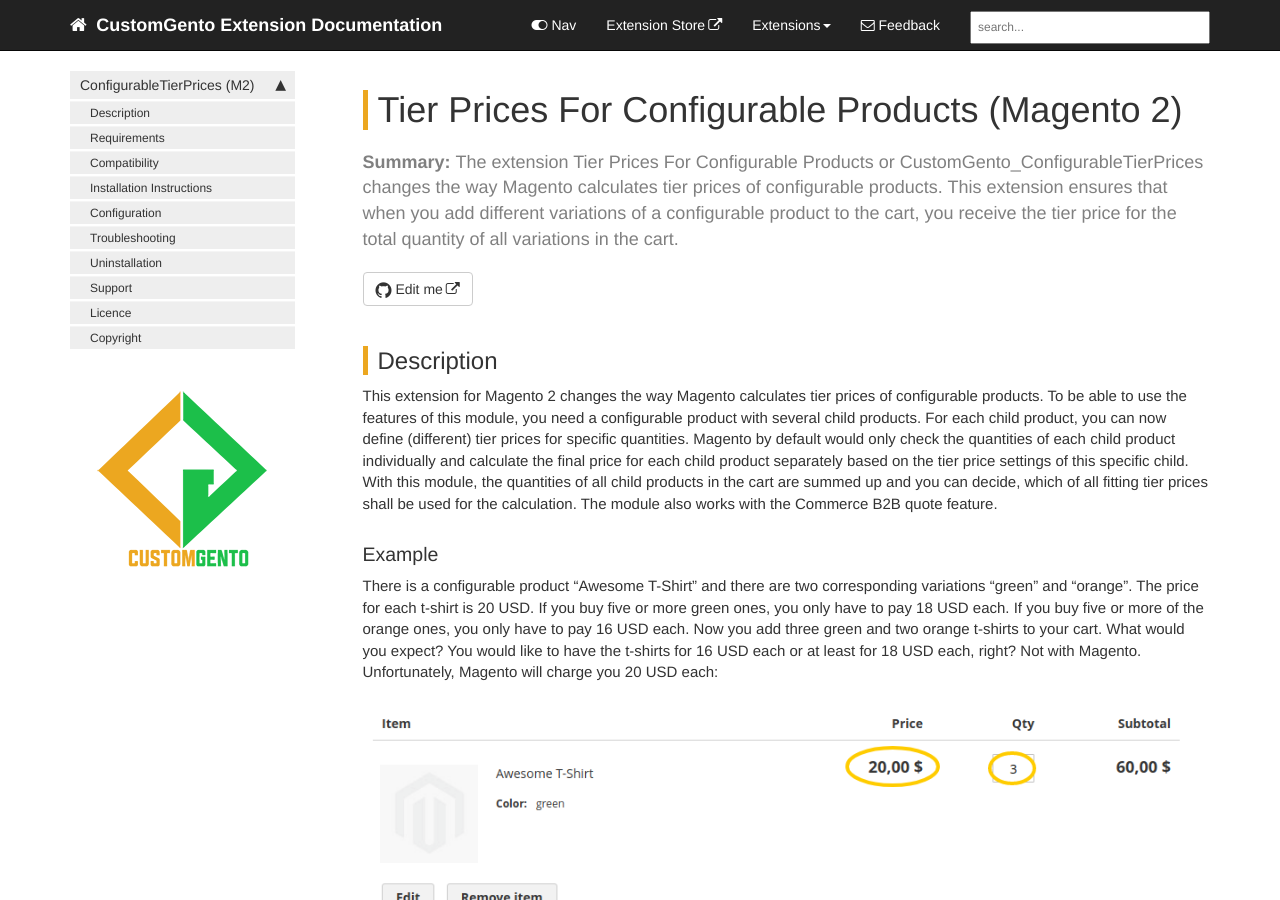
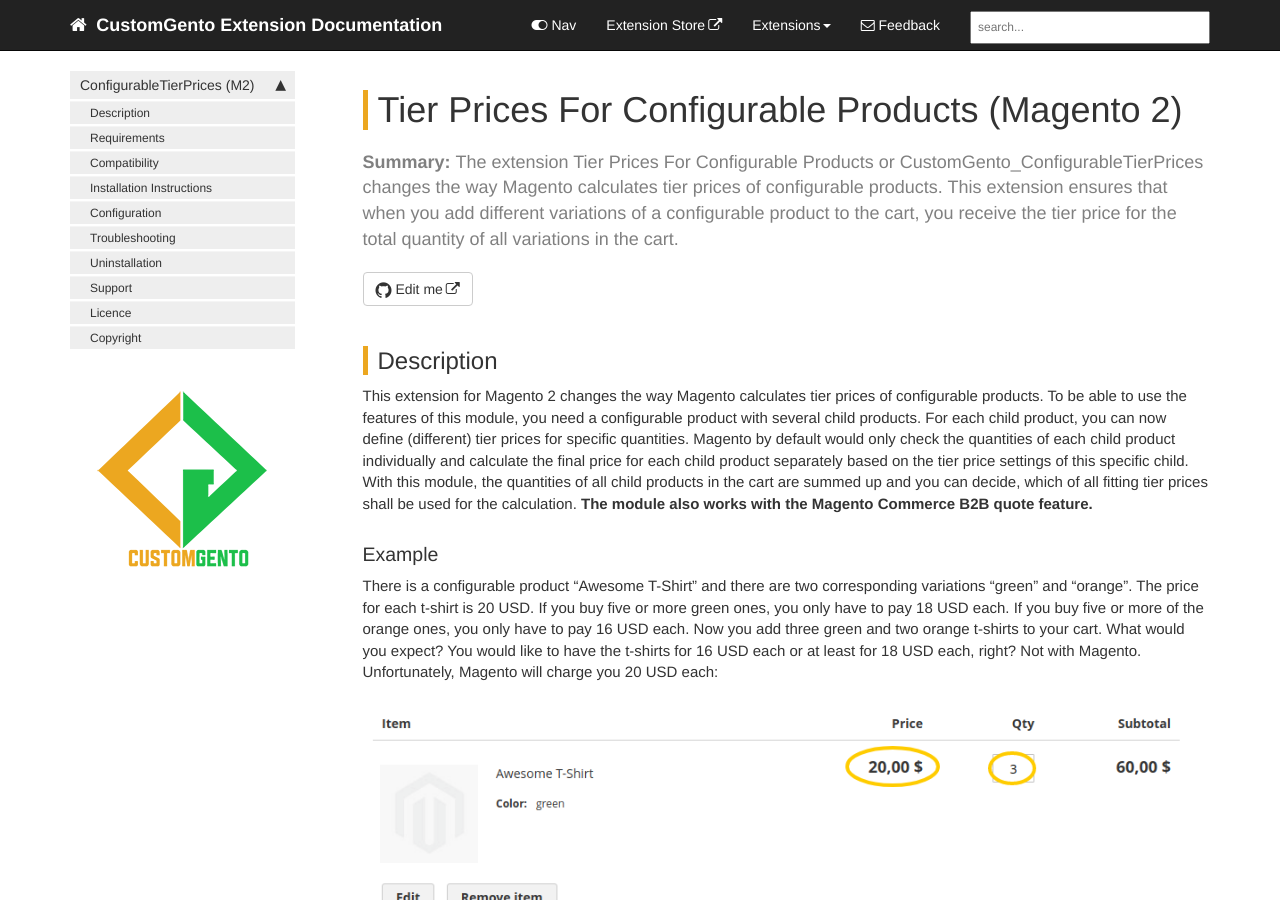
Before and after one commit to customgento/docs, a Jekyll site: the page built from pages/tier-prices-for-configurable-products-m2.md, in a window 1280 px wide and 900 px high. Built offline with Jekyll 4.4.1, drawn with Linux system fonts in a browser that asks for light colours; comment, search, counter and statistics services are not loaded; some of the changed text lies outside the part shown.

Commit message:
Improve naming, DEV-492

```diff
--- a/pages/tier-prices-for-configurable-products-m2.md
+++ b/pages/tier-prices-for-configurable-products-m2.md
@@ -8,7 +8,12 @@ toc: false
 
 ## Description
 This extension for Magento 2 changes the way Magento calculates tier prices of configurable products.
-To be able to use the features of this module, you need a configurable product with several child products. For each child product, you can now define (different) tier prices for specific quantities. Magento by default would only check the quantities of each child product individually and calculate the final price for each child product separately based on the tier price settings of this specific child. With this module, the quantities of all child products in the cart are summed up and you can decide, which of all fitting tier prices shall be used for the calculation. The module also works with the Commerce B2B quote feature.
+To be able to use the features of this module, you need a configurable product with several child products.
+For each child product, you can now define (different) tier prices for specific quantities.
+Magento by default would only check the quantities of each child product individually and calculate the final price for each child product separately based on the tier price settings of this specific child.
+With this module, the quantities of all child products in the cart are summed up and you can decide,
+which of all fitting tier prices shall be used for the calculation.
+**The module also works with the Magento Commerce B2B quote feature.**
 
 ### Example
 There is a configurable product "Awesome T-Shirt" and there are two corresponding variations "green" and "orange".
@@ -54,7 +59,8 @@ Given your simple products, which are assigned to configurable products, are als
 - magento/module-store `~101.0`
 
 ## Compatibility
-- Magento >= 2.3
+- Magento Open Source >= 2.3
+- Magento Commerce >= 2.3
 
 ## Installation Instructions
 The installation procedure highly depends on your setup. In any case, you should use a version control system like git and test the installation on a development system.
```
